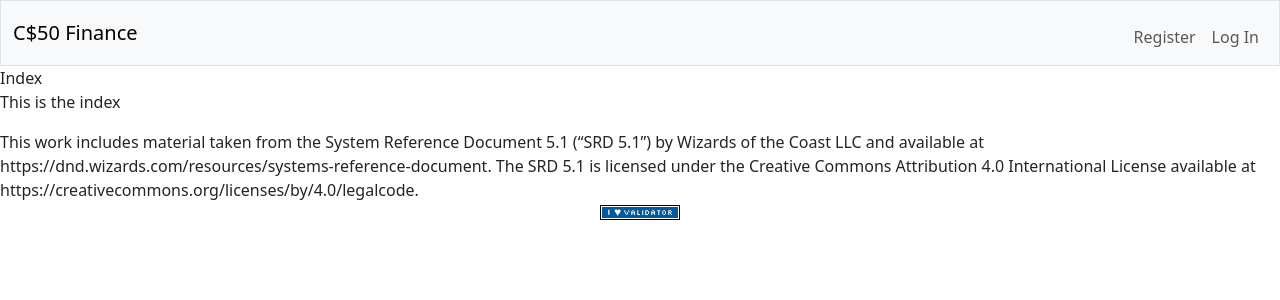
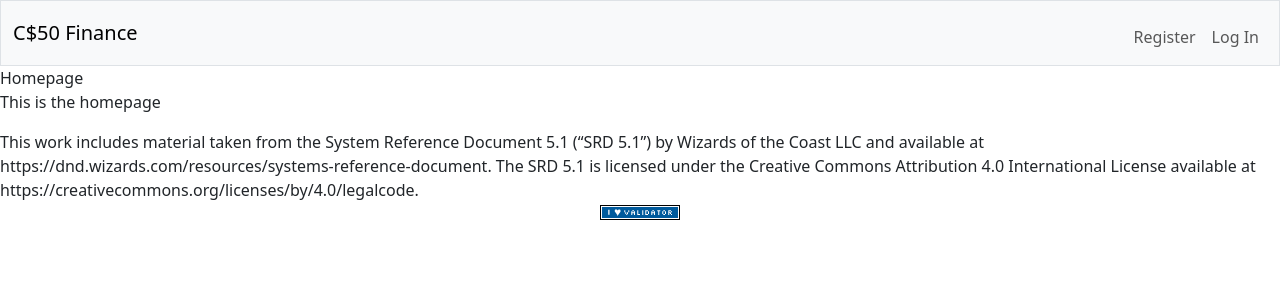
Before and after one commit to squabzilla/CS50-FinalProject, a Flask app: page / in a window 1280 px wide. Shown: the top 300 px of the page. Run offline with Flask 3, Linux system fonts and the light colour scheme; some libraries are stand-ins or nearby versions.

Commit message:
Jun 7, 2024, 1:14 PM

```diff
--- a/Main/app.py
+++ b/Main/app.py
@@ -66,7 +66,7 @@ def home():
     #return "hello, world"
     #return render_template("template.html")
     # return render_template("index.html", error = "test-error")
-    return render_template("index.html")
+    return render_template("home.html")
 
 #########################################################################################
 ### below: copied the "login" and "logout" functionality from: CS50 Week 9 C$50 Finance app.py (that was provided to us by CS50),
--- a/Main/templates/index.html
+++ b/Main/templates/home.html
@@ -1,16 +1,16 @@
 {% extends "layout.html" %}
 
 {% block title %}
-    Index
+Homepage
 {% endblock %}
 
-{% block header %}Index{% endblock %}
+{% block header %}Homepage{% endblock %}
 
 {% block main %}
     <!--
     <h1>Index</h1>
     -->
-    <p>This is the index
+    <p>This is the homepage
     </p>
 {% endblock %}
 
--- a/Main/templates/layout.html
+++ b/Main/templates/layout.html
@@ -1,7 +1,6 @@
 <!--
 Copied basic html shell from:
 https://getbootstrap.com/docs/5.3/getting-started/introduction/
-as well as some functionality from the initial [layout.html] in the week 9 finance problem
 and modified it from there
 -->
 <!doctype html>
```
